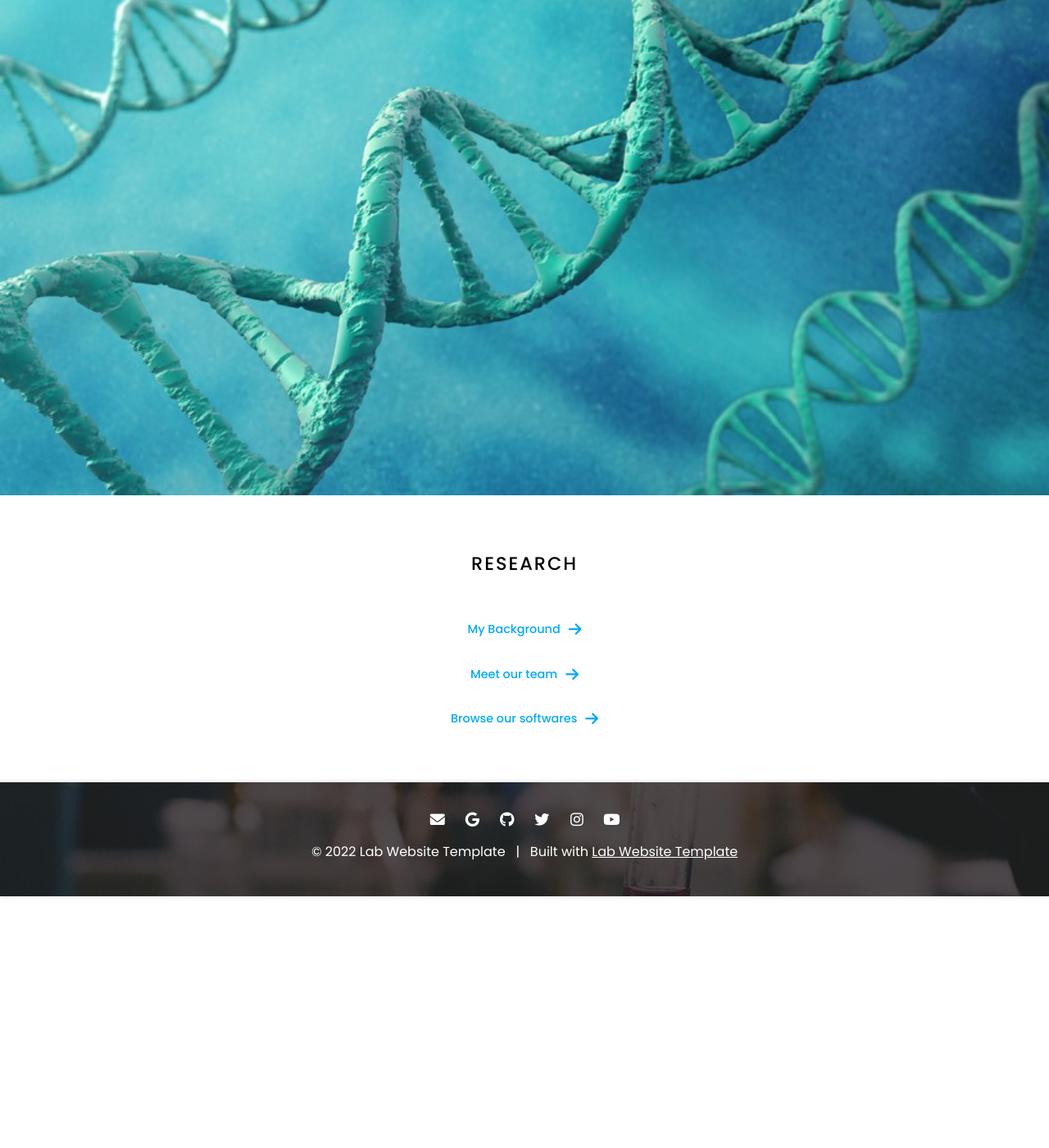
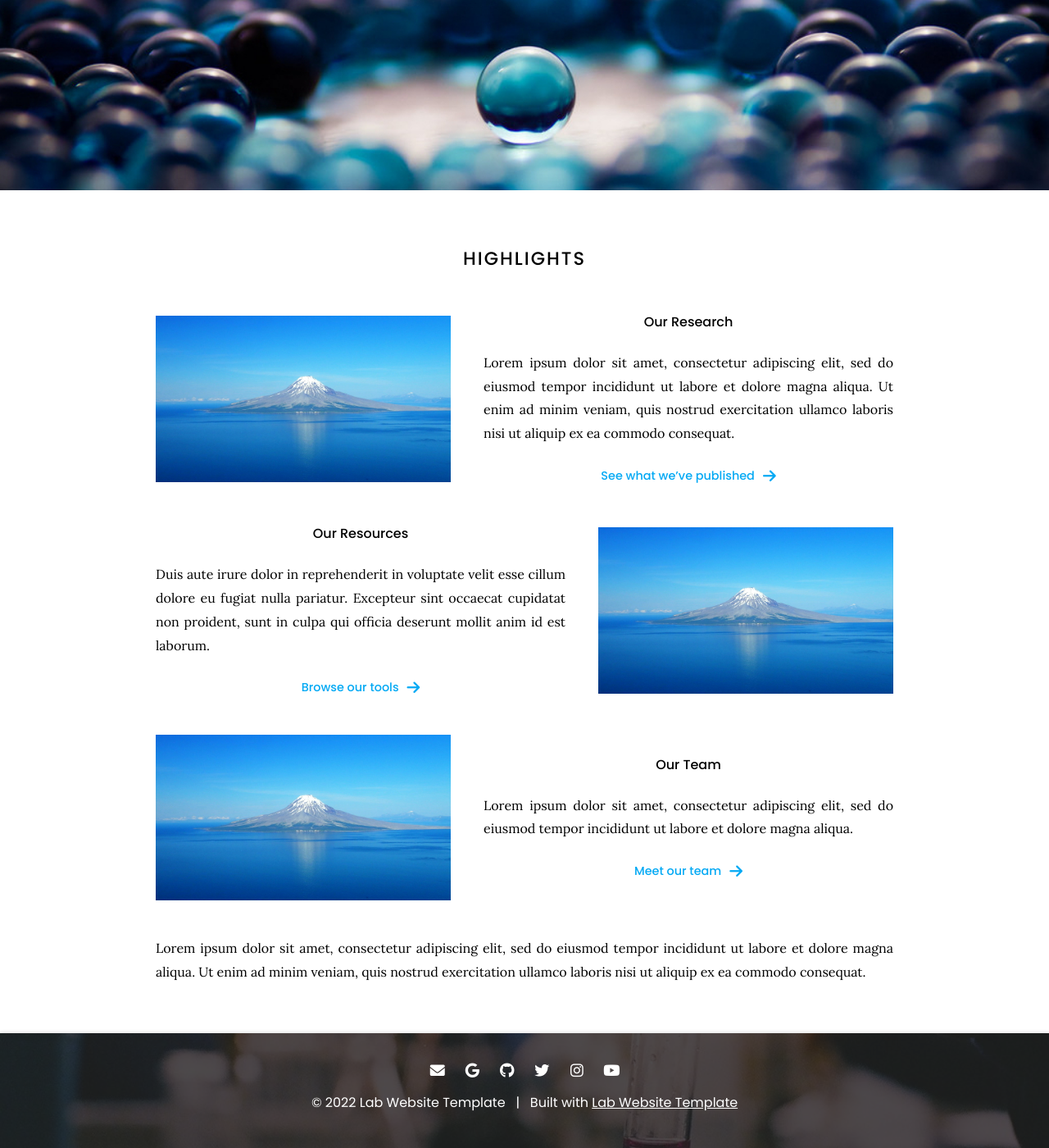
Before and after one commit to KechrisLab/kechrislab.github.io, a Jekyll site: the page built from index.md, in a window 1280 px wide and 1400 px high, scrolled down 473 px. Shown: the whole window at 82% size. Built offline with Jekyll 4.4.1, drawn with Linux system fonts in a browser that asks for light colours; before the commit the page ends 1566 px from its top, so only the background shows below that; some of the changed text lies outside the part shown.

Commit message:
Update index.md

```diff
--- a/index.md
+++ b/index.md
@@ -2,42 +2,84 @@
 title: Home
 ---
 
-# KATERINA KECHRIS
+# Your Lab Slogan
+
+[Lab Website Template](https://github.com/greenelab/lab-website-template) is an easy-to-use, flexible website template for [labs](https://www.greenelab.com/), with automatic citations, GitHub tag imports, pre-built components, and more.
+Spend less time reinventing the wheel, and more time running your lab.
+
+{%
+  include link.html
+  type="github"
+  icon=""
+  text="See the template on GitHub"
+  link="greenelab/lab-website-template"
+  style="button"
+%}
+{%
+  include link.html
+  type="docs"
+  icon=""
+  text="See the documentation"
+  link="https://github.com/greenelab/lab-website-template/wiki"
+  style="button"
+%}
+{:.center}
 
 {% include section.html full=true %}
 
-{% include banner.html image= "images/dna-ancestry_2502064k.jpg" %}
+{% include banner.html image="images/banner.jpg" %}
 
 {% include section.html %}
 
-
-# RESEARCH
+# Highlights
 
 {% capture text %}
-My research focuses on the development and application of statistical methods for analyzing -omics data
-sets from high throughput technologies. I have several focus areas:
-
-1. analyzing transcription factor binding and miRNA data to study the regulation of transcription and post-transcriptional processing,
-2. examining the genetic and epigenetic factors controlling gene expression,
-3. exploring the metabolome and
-4. integrating multiple omics data.
-
-I collaborate with investigators studying chronic obstructive pulmonary
-disease in the COPDGene genetic epidemiology study, substance use disorders using animal models, and early life
-determinants of diabetes and obesity in children.
-{:.center}
-
-{% endcapture %}
+Lorem ipsum dolor sit amet, consectetur adipiscing elit, sed do eiusmod tempor incididunt ut labore et dolore magna aliqua.
+Ut enim ad minim veniam, quis nostrud exercitation ullamco laboris nisi ut aliquip ex ea commodo consequat.
 
 {%
   include link.html
   link="research"
-  text="My Background"
+  text="See what we've published"
   icon="fas fa-arrow-right"
   flip=true
 %}
 {:.center}
+{% endcapture %}
 
+{%
+  include feature.html
+  image="images/photo.jpg"
+  link="research"
+  title="Our Research"
+  text=text
+%}
+
+{% capture text %}
+Duis aute irure dolor in reprehenderit in voluptate velit esse cillum dolore eu fugiat nulla pariatur.
+Excepteur sint occaecat cupidatat non proident, sunt in culpa qui officia deserunt mollit anim id est laborum.
+
+{%
+  include link.html
+  link="tools"
+  text="Browse our tools"
+  icon="fas fa-arrow-right"
+  flip=true
+%}
+{:.center}
+{% endcapture %}
+
+{%
+  include feature.html
+  image="images/photo.jpg"
+  link="resources"
+  title="Our Resources"
+  flip=true
+  text=text
+%}
+
+{% capture text %}
+Lorem ipsum dolor sit amet, consectetur adipiscing elit, sed do eiusmod tempor incididunt ut labore et dolore magna aliqua.
 
 {%
   include link.html
@@ -47,13 +89,15 @@ determinants of diabetes and obesity in children.
   flip=true
 %}
 {:.center}
-
+{% endcapture %}
 
 {%
-  include link.html
-  link="tools"
-  text="Browse our softwares"
-  icon="fas fa-arrow-right"
-  flip=true
+  include feature.html
+  image="images/photo.jpg"
+  link="team"
+  title="Our Team"
+  text=text
 %}
-{:.center}
+
+Lorem ipsum dolor sit amet, consectetur adipiscing elit, sed do eiusmod tempor incididunt ut labore et dolore magna aliqua.
+Ut enim ad minim veniam, quis nostrud exercitation ullamco laboris nisi ut aliquip ex ea commodo consequat.
```
